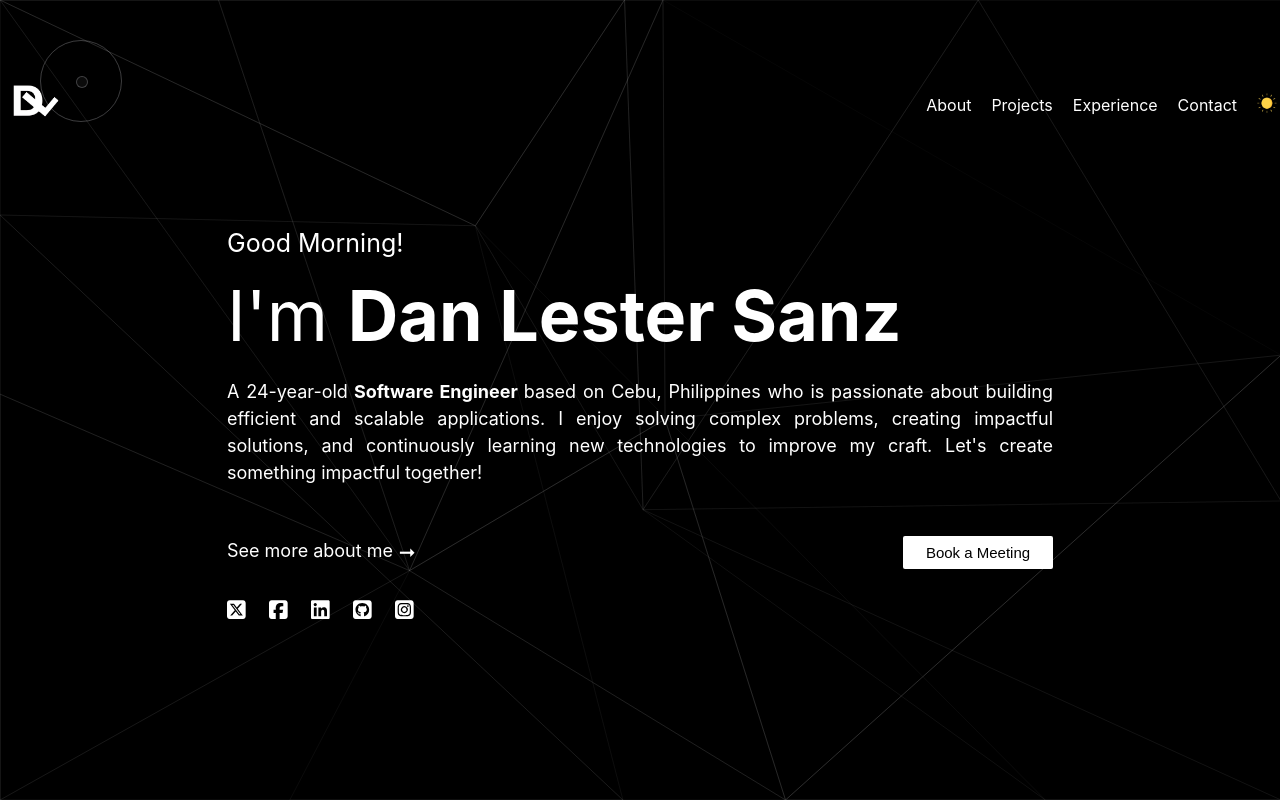
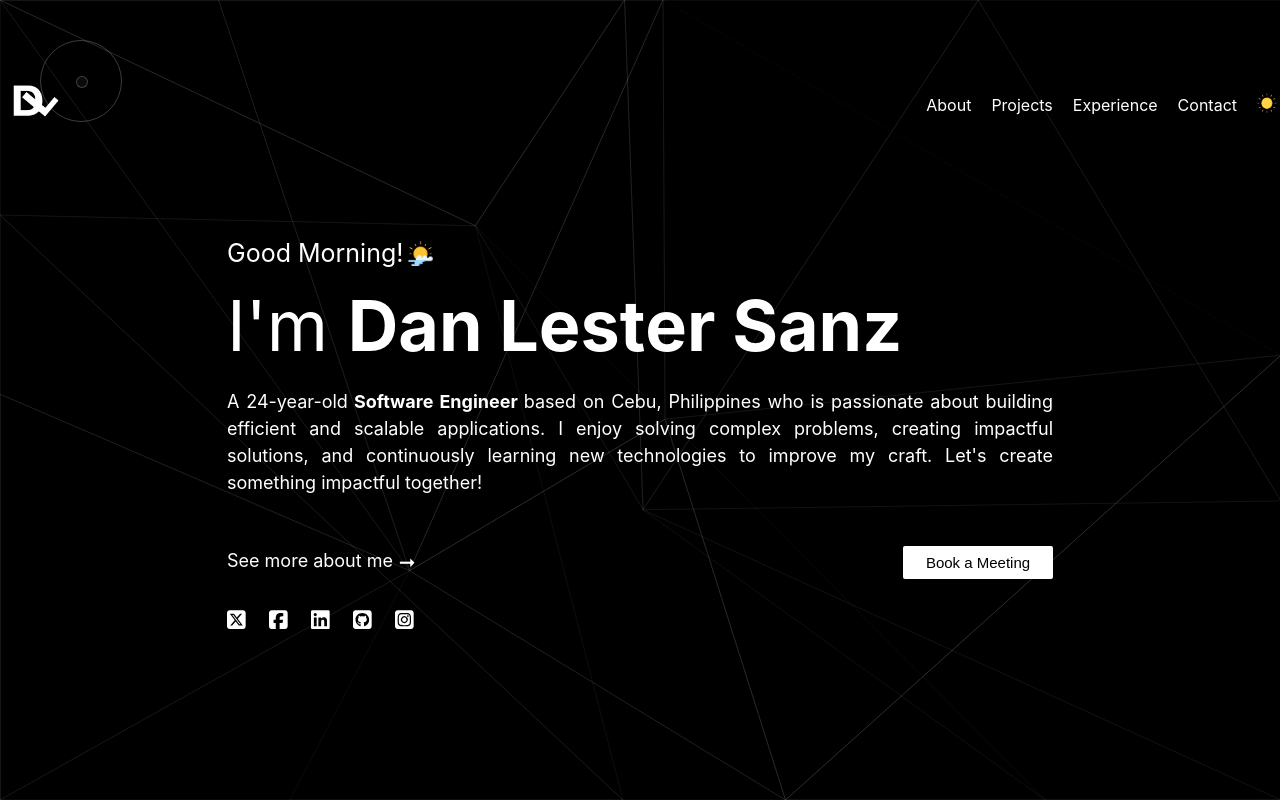
Before and after one commit to dan2xsanz/my-portfolio, a React (Vite) app: page / in a window 1280 px wide. Built offline with nearby package versions, Linux system fonts and the light colour scheme.

Commit message:
add effecft style

```diff
--- a/src/common/icons/icons-style.css
+++ b/src/common/icons/icons-style.css
@@ -21,3 +21,16 @@
 .up-custom-icons-style:hover {
   transform: scale(1.15); /* Scale the icon to 115% of its original size */
 }
+
+.dark-icons-style {
+  height: 20px;
+  width: 20px;
+  cursor: pointer;
+  transition: transform 0.3s ease;
+  color: rgba(240, 248, 255, 0.192);
+}
+
+
+.dark-icons-style:hover {
+  transform: scale(1.15); /* Scale the icon to 115% of its original size */
+}
--- a/src/common/icons/icons.tsx
+++ b/src/common/icons/icons.tsx
@@ -90,10 +90,10 @@ export const DarkModeIcon = (props: IconProps) => {
   const { mode } = darkModeStore();
   const { onClick } = props;
   return (
-    <div className="icons-style" onClick={onClick}>
+    <div className="dark-icons-style" onClick={onClick}>
       <svg
         xmlns="http://www.w3.org/2000/svg"
-        viewBox="0 0 512 512"
+        viewBox="0 0 510 510"
         fill={getCurrentBgColor(mode)}
       >
         <path d="M448 256c0-106-86-192-192-192l0 384c106 0 192-86 192-192zM0 256a256 256 0 1 1 512 0A256 256 0 1 1 0 256z" />
--- a/src/common/recommendation-details/recommendation-details.css
+++ b/src/common/recommendation-details/recommendation-details.css
@@ -14,11 +14,13 @@
   font-size: 20px;
   margin-left: -5px;
   margin-right: 10px;
+  color: rgba(128, 128, 128, 0.199);
   justify-content: center;
 }
 
 .recommendation-arrow-left:hover {
   background-color: rgba(128, 128, 128, 0.185);
+  font-size: 30px;
 }
 
 .recommendation-arrow-right {
@@ -29,14 +31,14 @@
   margin-left: 10px;
   margin-right: -5px;
   align-items: center;
+  color: rgba(128, 128, 128, 0.199);
   justify-content: center;
-
 }
 
 .recommendation-arrow-right:hover {
   background-color: rgba(128, 128, 128, 0.185);
+  font-size: 30px;
 }
-
 
 .recommendation-details-content {
   opacity: 0;
--- a/src/components/introduction/introduction-style.css
+++ b/src/components/introduction/introduction-style.css
@@ -18,6 +18,7 @@
 
 .introduction-detail-style {
   width: 70%;
+  margin-top: 10px;
   text-align: justify;
 }
 
@@ -53,11 +54,26 @@
   }
 }
 
+/* Wave Animation */
 .greetings-name-container-style {
   font-size: 70px;
   gap: 10px;
+  display: inline-block;
 }
 
+.name-container-style span {
+  display: inline-block;
+  animation: wave 4s ease-in-out infinite;
+}
+
+@keyframes wave {
+  0%, 85% { transform: translateY(0); }
+  90% { transform: translateY(-10px); }
+  95% { transform: translateY(0); }
+  100% { transform: translateY(0); }
+}
+
+/* Responsive font size for greetings */
 @media (max-width: 1010px) {
   .greetings-name-container-style {
     font-size: 60px;
@@ -161,8 +177,7 @@
 
 /* Animations for arrow wobble effect */
 @keyframes wobble {
-  0%,
-  100% {
+  0%, 100% {
     transform: translateX(0);
   }
   25% {
--- a/src/components/introduction/introduction.tsx
+++ b/src/components/introduction/introduction.tsx
@@ -2,6 +2,7 @@ import { currentTimeGreetings, myRealtimeAge } from "../../functions";
 import { selectedScreenStore } from "../../store";
 import { useNavigate } from "react-router-dom";
 import { CALENDLY_URL } from "../../config";
+
 import {
   SocialMediaIcons,
   ButtonSize,
@@ -37,10 +38,39 @@ export const Introduction = () => {
   return (
     <div className="introduction-container-style">
       <div className="introduction-detail-style">
-        <div className="greetings-container-style">{`${currentTimeGreetings()}!`}</div>
+        <div style={{ display: "flex", alignItems: "center", gap: "5px" }}>
+          <div className="greetings-container-style">{`${
+            currentTimeGreetings().greeting
+          }!`}</div>
+          <img src={currentTimeGreetings().icon} width={25} height={25} />
+        </div>
         <div className="greetings-name-container-style">
-          I'm <span className="name-container-style">Dan Lester Sanz</span>
+          I'm{" "}
+          <span className="name-container-style">
+            {[
+              "D",
+              "a",
+              "n",
+              "\u00A0",
+              "L",
+              "e",
+              "s",
+              "t",
+              "e",
+              "r",
+              "\u00A0",
+              "S",
+              "a",
+              "n",
+              "z",
+            ].map((char, index) => (
+              <span key={index} style={{ animationDelay: `${index * 0.1}s` }}>
+                {char}
+              </span>
+            ))}
+          </span>
         </div>
+
         <div className="self-description-style">
           A {`${myRealtimeAge()}`}-year-old
           <span className="software-engineer-style"> Software Engineer </span>
--- a/src/functions/functions.ts
+++ b/src/functions/functions.ts
@@ -1,5 +1,8 @@
 import { frame, useMotionValue, useSpring } from "framer-motion";
 import { RefObject, useEffect } from "react";
+
+import night from "../assets/night.png";
+import sunrise from "../assets/sunrise.png";
 
 import moment from "moment";
 
@@ -60,20 +63,22 @@ export const myRealtimeAge = (): string => {
 };
 
 // Calculate greetings reatime based on the current time
-export const currentTimeGreetings = (): string => {
+interface TimeResponse {
+  greeting: string;
+  icon: string;
+}
+export const currentTimeGreetings = (): TimeResponse => {
+  let response: TimeResponse;
   const currentHour = moment().hour();
 
-  let greeting: string;
-
   if (currentHour >= 0 && currentHour < 12) {
-    greeting = "Good Morning";
+    response = { greeting: "Good Morning", icon: sunrise };
   } else if (currentHour >= 12 && currentHour <= 17) {
-    greeting = "Good Afternoon";
+    response = { greeting: "Good Morning", icon: sunrise };
   } else {
-    greeting = "Good Evening";
+    response = { greeting: "Good Evening", icon: night };
   }
-
-  return greeting;
+  return response;
 };
 
 export const getCardBackground = (
@@ -87,6 +92,14 @@ export const getCardBackground = (
   }
 };
 
+export const getCardBackgroundString = (mode: string): string => {
+  if (mode !== "white") {
+    return "rgb(124 123 123 / 6%)";
+  } else {
+    return "rgb(124 123 123 / 21%)";
+  }
+};
+
 export const getCurrentBgColor = (mode: string): string => {
   if (mode !== "white") {
     return "black";
```
Also changed, not shown: src/assets/night.png (added), src/assets/sunrise.png (added).
